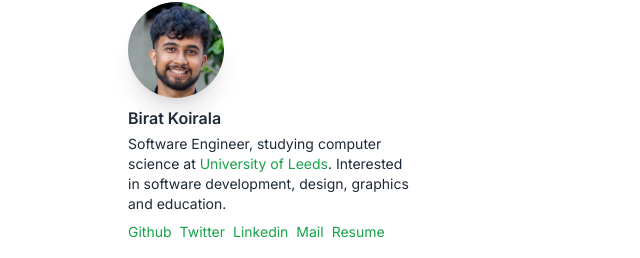
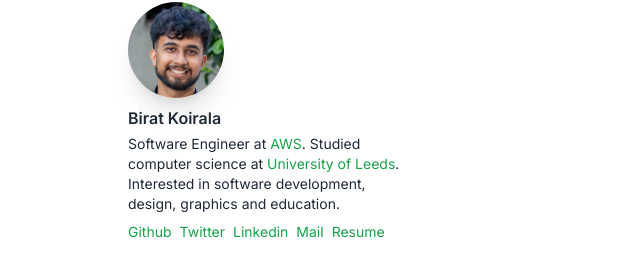
Before and after one commit to biratkk/portfolio-site-v2, a Next.js app: page / in a window 1280 px wide. Shown: the part 78-336 px from the top of the page, without its empty margins (0-640 px from the left). Built offline with nearby package versions, Linux system fonts and the light colour scheme.

Commit message:
Updated bio

```diff
--- a/components/ContactMeSidebar.tsx
+++ b/components/ContactMeSidebar.tsx
@@ -30,7 +30,9 @@ const ContactMeSidebar = ({ children }: ContactMeSidebarType) => {
           Birat Koirala
         </h1>
         <p className="text-sm mt-1 w-72">
-          Software Engineer, studying computer science at{" "}
+          Software Engineer at{" "}
+          <Link href="https://aws.amazon.com/">AWS</Link>.{" "}
+          Studied computer science at{" "}
           <Link href="https://www.leeds.ac.uk/">University of Leeds</Link>.
           Interested in software development, design, graphics and education.
         </p>
```
